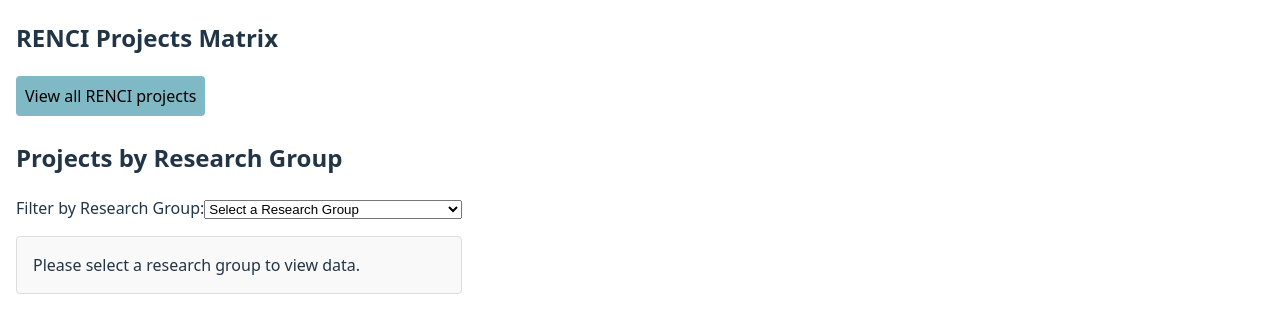
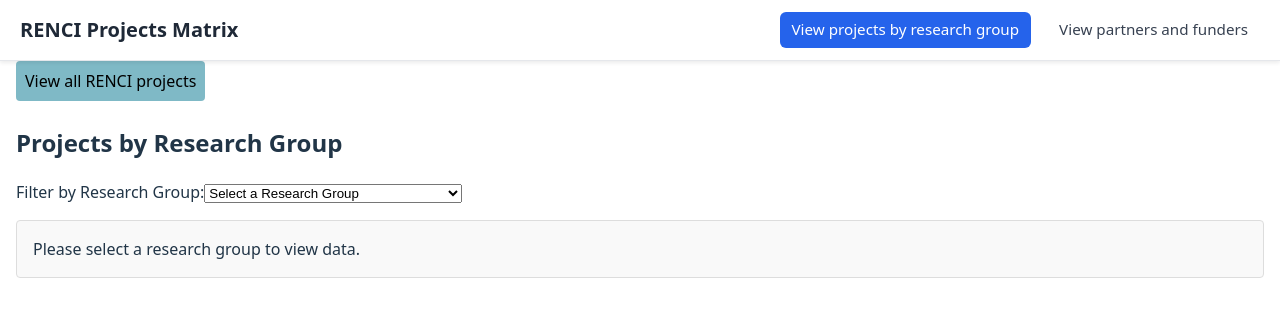
Before and after one commit to suejinkim20/renci-projects-poc-app, a React (Vite) app in the folder app/: page /dashboard in a window 1280 px wide. Shown: the top 332 px of the page. Built offline with nearby package versions, Linux system fonts and the light colour scheme.

Commit message:
add NavBar component with styling and update App layout

```diff
--- a/app/src/App.jsx
+++ b/app/src/App.jsx
@@ -1,21 +1,20 @@
-import Router from "./router"
+import Router from "./router";
+import NavBar from "./components/elements/NavBar";
 
 function App() {
   return (
-    <div className="min-h-screen bg-gray-50 p-6">
-      <header className="bg-white shadow p-2 mb-6">
-        {/* nav links */}
-        <div style={{margin: "1rem"}}>
-          <h2>RENCI Projects Matrix</h2>
-        </div>
-
-      </header>
+    <div className="min-h-screen bg-gray-50 p-6"
+      style={{
+        width: "100vw",
+        height: "100vh",
+      }}>
+      <NavBar />
 
       <main>
         <Router />
       </main>
     </div>
-  )
+  );
 }
 
-export default App
+export default App;
--- /dev/null
+++ b/app/src/components/elements/NavBar.css
@@ -0,0 +1,59 @@
+/* Sticky positioning */
+.navbar {
+  position: sticky;
+  top: 0;
+  z-index: 1000;
+  background: #ffffff;
+  padding: 0.75rem 1.25rem;
+  box-shadow: 0 2px 4px rgba(0, 0, 0, 0.08);
+  border-bottom: 1px solid #e5e7eb;
+  margin: 0 auto;
+}
+
+/* Layout */
+.navbar-inner {
+  display: flex;
+  align-items: center;
+  justify-content: space-between;
+}
+
+/* Title */
+.navbar-title {
+  font-size: 1.25rem;
+  font-weight: 600;
+  color: #1f2937;
+}
+
+/* Links wrapper */
+.navbar-links {
+  display: flex;
+  gap: 1rem;
+}
+
+/* Base link styles */
+.nav-link {
+  padding: 0.4rem 0.75rem;
+  text-decoration: none;
+
+  color: #374151;
+  font-size: 0.95rem;
+  font-weight: 500;
+  border-radius: 6px;
+
+  transition: background 0.15s, color 0.15s;
+}
+
+/* Hover */
+.nav-link:hover {
+  background: #f3f4f6;
+  color: #1f2937;
+}
+
+/* Active state */
+.nav-link.active {
+  background: #2563eb;
+  color: white;
+}
+.nav-link.active:hover {
+  background: #1d4ed8;
+}
--- /dev/null
+++ b/app/src/components/elements/NavBar.jsx
@@ -0,0 +1,32 @@
+import { NavLink } from "react-router-dom";
+import "./NavBar.css";
+
+export default function NavBar() {
+  return (
+    <nav className="navbar">
+      <div className="navbar-inner">
+        <div className="navbar-title">RENCI Projects Matrix</div>
+
+        <div className="navbar-links">
+          <NavLink
+            to="/dashboard"
+            className={({ isActive }) =>
+              isActive ? "nav-link active" : "nav-link"
+            }
+          >
+            View projects by research group
+          </NavLink>
+
+          <NavLink
+            to="/partners-funders"
+            className={({ isActive }) =>
+              isActive ? "nav-link active" : "nav-link"
+            }
+          >
+            View partners and funders
+          </NavLink>
+        </div>
+      </div>
+    </nav>
+  );
+}
--- a/app/src/index.css
+++ b/app/src/index.css
@@ -29,6 +29,7 @@
   align-items: flex-start;
   min-width: 320px;
   min-height: 100vh;
+  overflow-x: hidden;
 }
 
 h1 {
```
